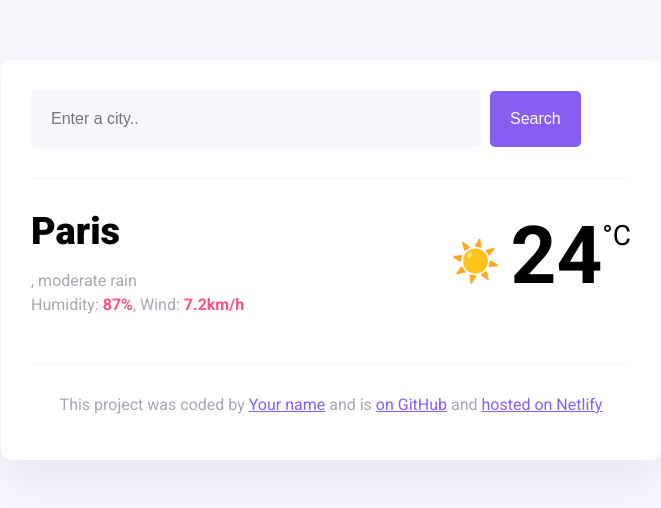
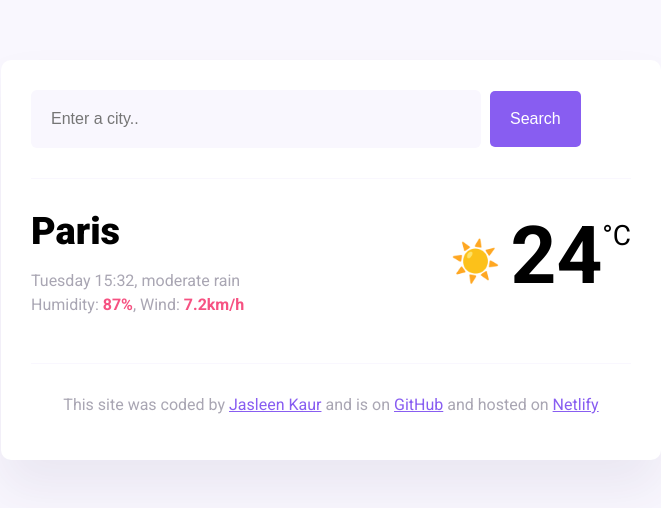
Before and after one commit to jasleen-kaur-2649/weather-website-app, a website: page index.html in a window 1280 px wide. Shown: the whole page, without its empty margins (309-970 px from the left). Drawn offline with nearby package versions, Linux system fonts and the light colour scheme; files that its build step writes are made by us from their sources.

Commit message:
updated index.html

```diff
--- a/index.html
+++ b/index.html
@@ -1,5 +1,6 @@
 <!DOCTYPE html>
 <html lang="en">
+
 <head>
   <meta charset="UTF-8" />
   <meta name="viewport" content="width=device-width, initial-scale=1.0" />
@@ -7,23 +8,17 @@
   <link rel="preconnect" href="https://fonts.gstatic.com" crossorigin />
   <link
     href="https://fonts.googleapis.com/css2?family=Roboto:ital,wght@0,100;0,400;0,500;0,700;0,900;1,100;1,300;1,400;1,500;1,700;1,900&display=swap"
-      rel="stylesheet"
-    />
+    rel="stylesheet" />
   <script src="https://cdn.jsdelivr.net/npm/axios@1.1.2/dist/axios.min.js"></script>
-    <link rel="stylesheet" href="src/styles.css" />
+  <link rel="stylesheet" href="styles.css" />
   <title>My weather application</title>
 </head>
+
 <body>
   <div class="weather-app">
     <header>
       <form id="search-form">
-          <input
-            type="search"
-            placeholder="Enter a city.."
-            required
-            class="search-input"
-            id="search-input"
-          />
+        <input type="search" placeholder="Enter a city.." required class="search-input" id="search-input" />
         <input type="submit" value="Search" class="search-button" />
       </form>
     </header>
@@ -37,22 +32,23 @@
           </p>
         </div>
         <div class="current-temperature">
-            <span class="current-temperature-icon">☀️</span
-            ><span class="current-temperature-value" id="current-temperature"
-              >24</span
-            ><span class="current-temperature-unit">°C</span>
+          <span class="current-temperature-icon">☀️</span><span class="current-temperature-value"
+            id="current-temperature">24</span><span class="current-temperature-unit">°C</span>
         </div>
       </div>
     </main>
     <footer>
       <p>
-          This project was coded by
-          <a href="#" target="_blank">Your name</a> and is
-          <a href="#" target="_blank"> on GitHub</a> and
-          <a href="#" target="_blank">hosted on Netlify</a>
+        This site was coded by
+        <a href="https://www.linkedin.com/in/jasleen-kaur-622b2228a/" target="_blank" rel="noopener">Jasleen Kaur</a>
+        and is on
+        <a href="https://github.com/jasleen-kaur-2649" target="_blank" rel="noopener">GitHub</a> and
+        hosted on
+        <a href="#" target="_blank" rel="noopener">Netlify</a>
       </p>
     </footer>
   </div>
 </body>
-  <script src="src/index.js"></script>
+<script src="scripts.js"></script>
+
 </html>
```
Lines whose indentation alone changed are shown as unchanged.
